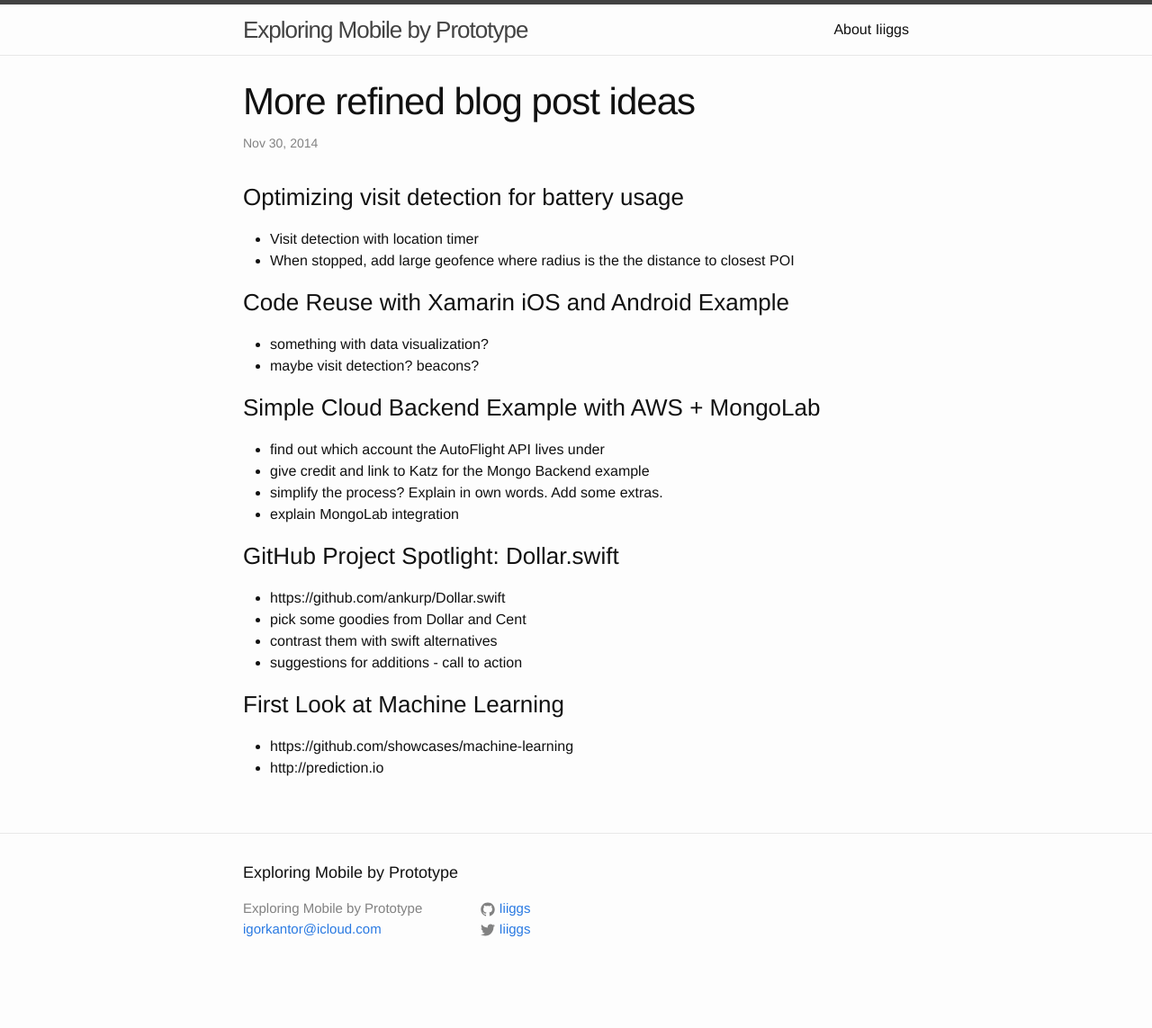
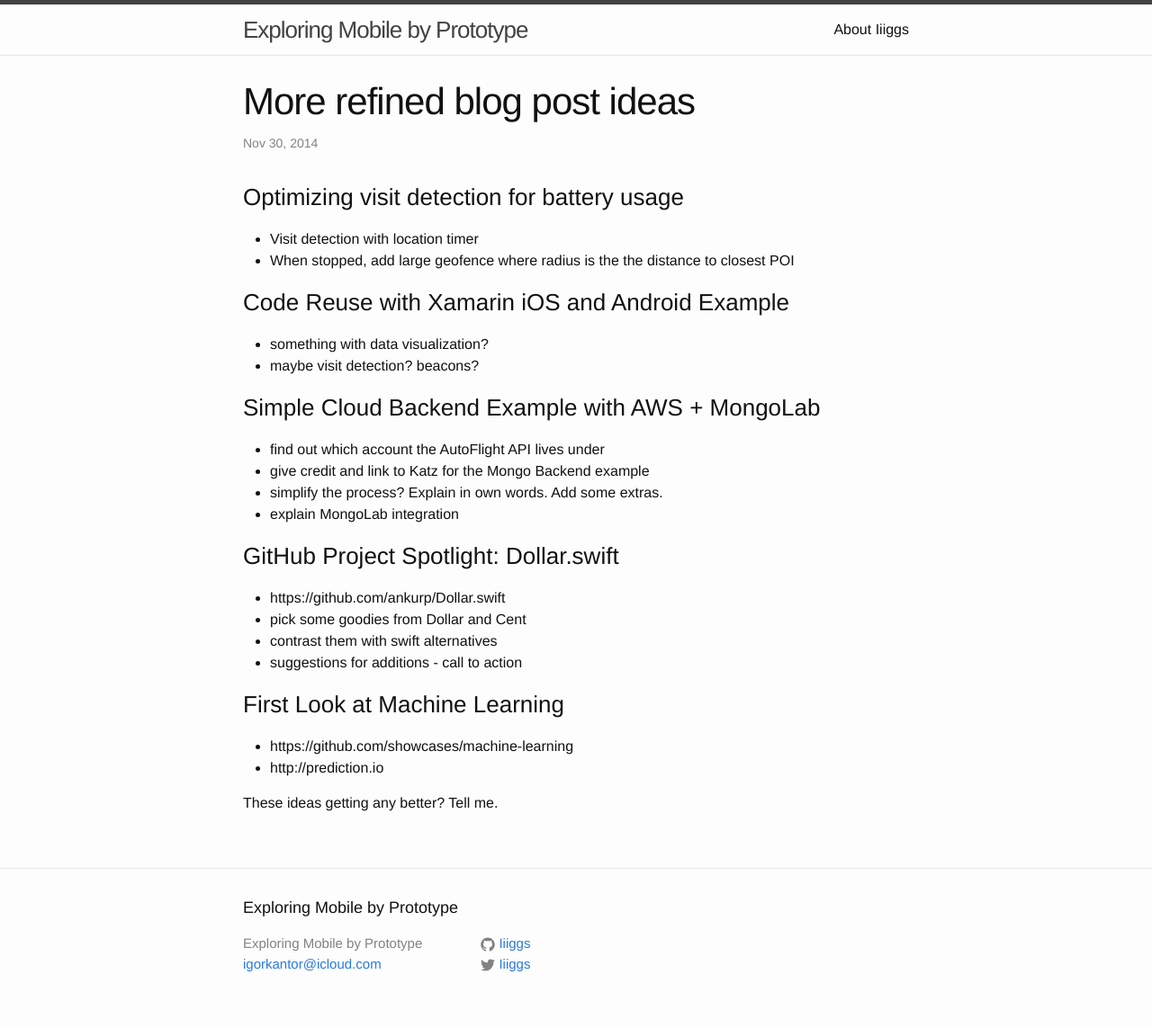
Before and after one commit to Iiiggs/iiiggs.github.io, a Jekyll site: the page built from _posts/2014-11-30-more-refined-blog-post-ideas.md, in a window 1280 px wide. Shown: the whole page at 90% size. Built offline with Jekyll 4.4.1, drawn with Linux system fonts in a browser that asks for light colours; comment, search, counter and statistics services are not loaded; before the commit the page ends 1104 px from its top, so only the background shows below that.

Commit message:
addinga commetnt to more refined ideas post

```diff
--- a/_posts/2014-11-30-more-refined-blog-post-ideas.md
+++ b/_posts/2014-11-30-more-refined-blog-post-ideas.md
@@ -31,3 +31,5 @@
 ### First Look at Machine Learning
 * https://github.com/showcases/machine-learning
 * http://prediction.io
+
+These ideas getting any better? Tell me.
```
